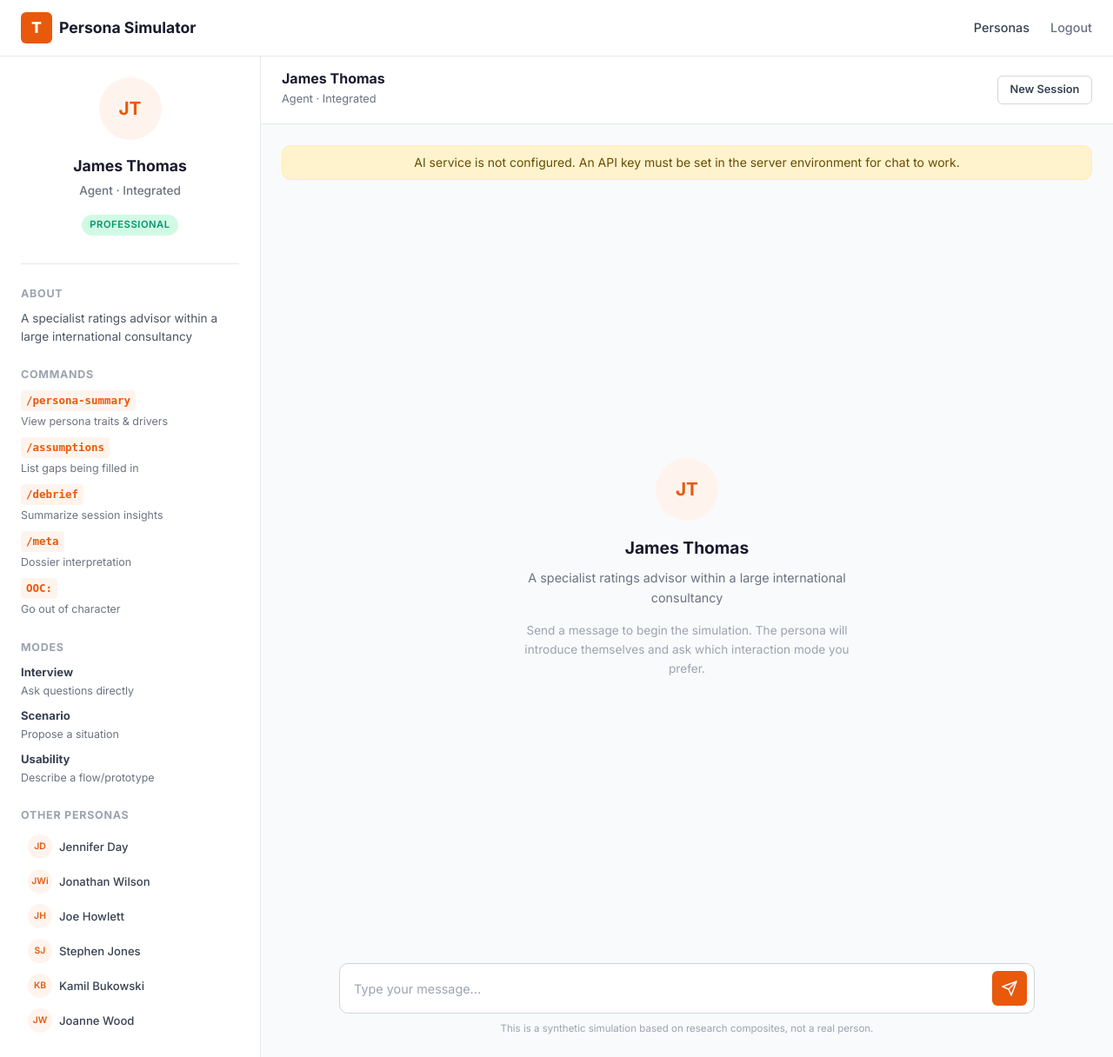
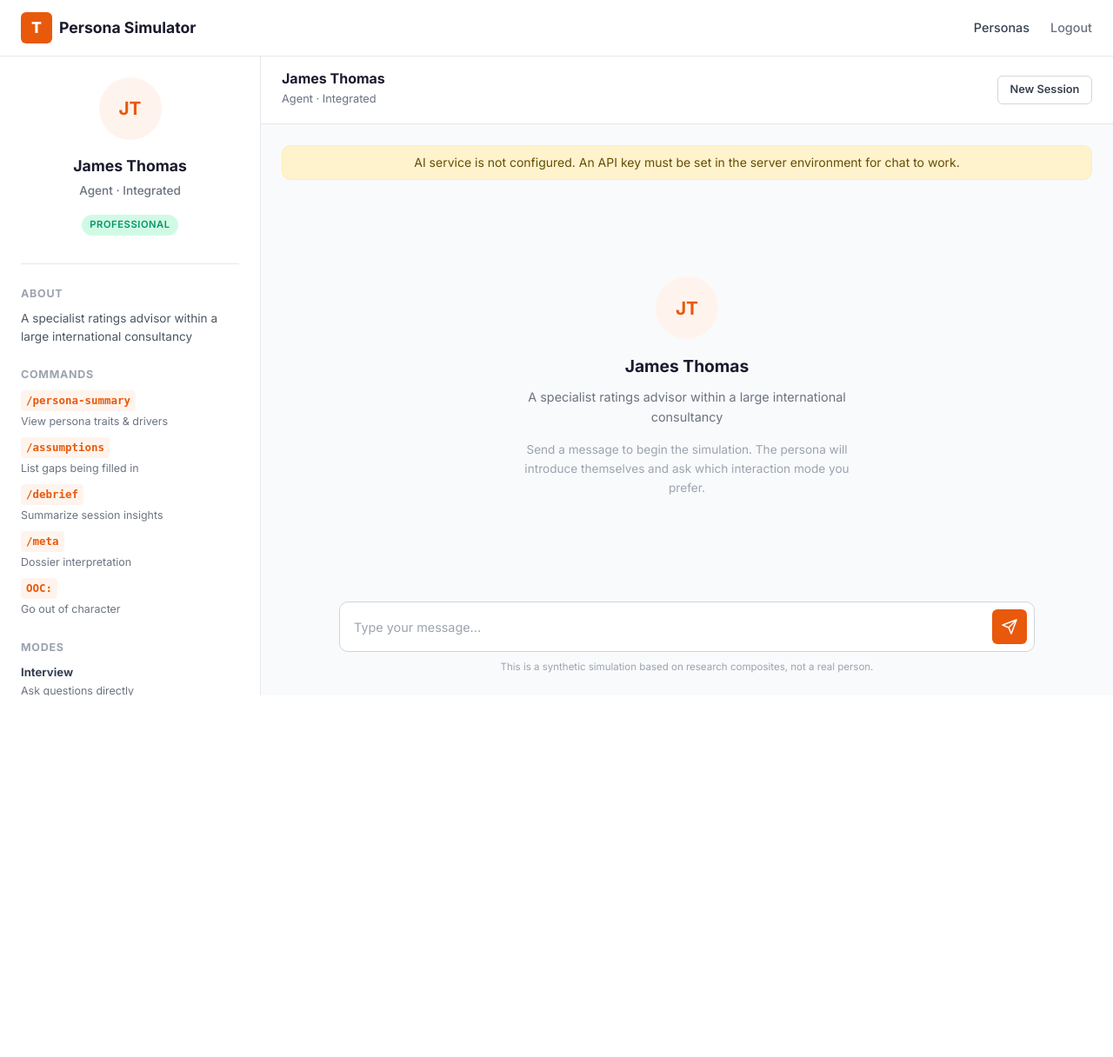
Before and after one commit to UXdave/Synthetic-personas, a Flask app: page /chat/integrated_agent in a window 1280 px wide. Shown: the whole page at 87% size. After the commit the page ends 800 px from the top, so only its background shows below. Run offline with Flask 3, Linux system fonts and the light colour scheme; the visitor is signed in with stand-in values (Sample User, id 1).

Commit message:
Fix chat layout: constrain body height and allow main-content to shrink
The flex chain was broken at two levels:
- body used min-height: 100vh (allows growing beyond viewport)
- .main-content was missing min-height: 0 (refuses to shrink)

This caused the entire chat layout to overflow downward, hiding
the input textarea below the viewport.

Fix: set body.page-chat to height: 100vh (firm constraint) and
add min-height: 0 to .main-content so every flex container in
the chain can shrink properly.

https://claude.ai/code/session_01G9r2K7BHnkq54Fcy8WFJhL

```diff
--- a/static/css/style.css
+++ b/static/css/style.css
@@ -1014,9 +1014,11 @@ body.page-chat .footer {
 
 body.page-chat .main-content {
     flex: 1;
+    min-height: 0;
     overflow: hidden;
 }
 
 body.page-chat {
+    height: 100vh;
     overflow: hidden;
 }
```
